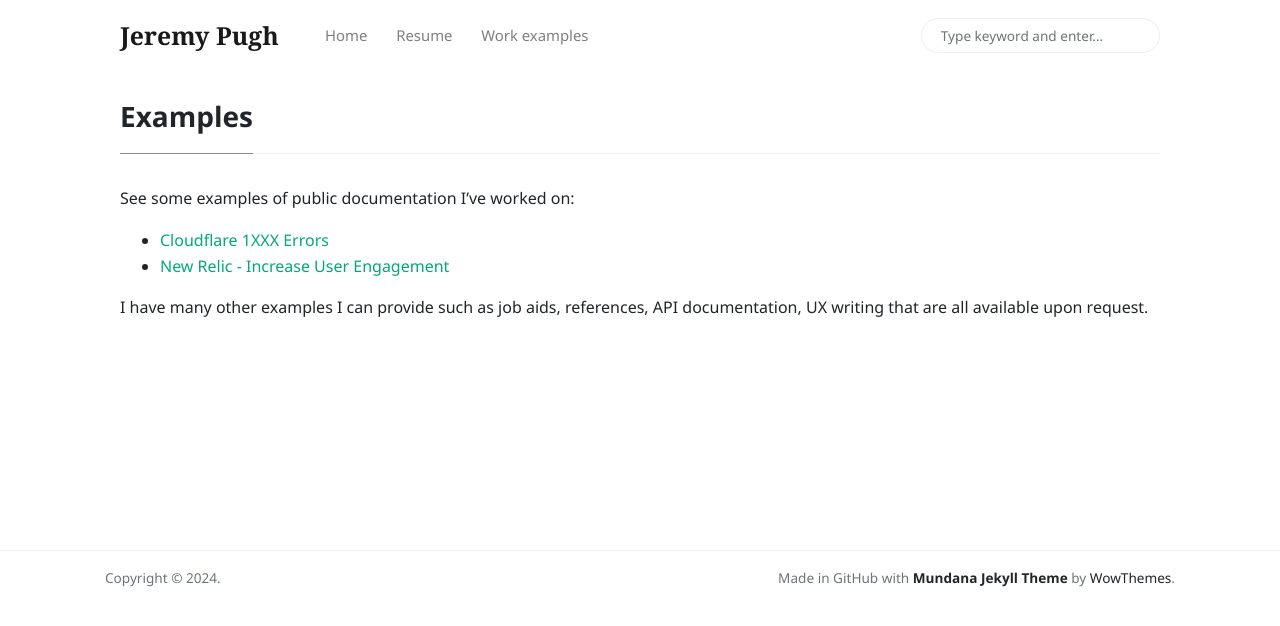
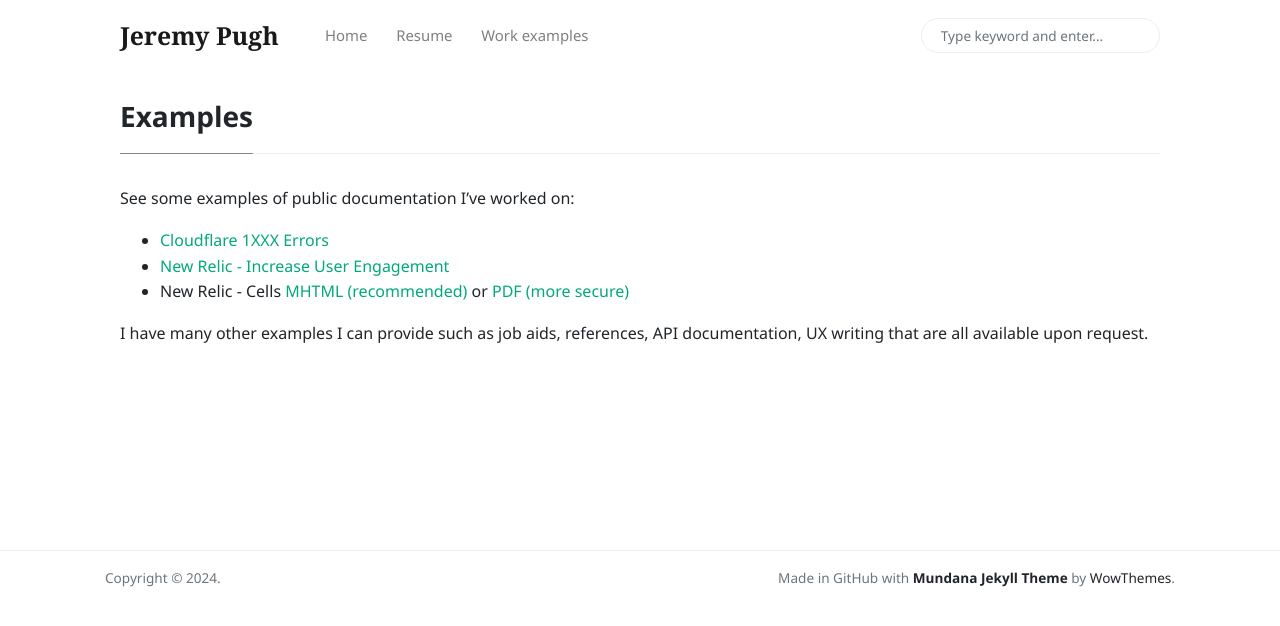
Before and after one commit to stumblefiend/jeremy.pugh, a Jekyll site: the page built from _pages/examples.md, in a window 1280 px wide. Shown: the top 626 px of the page. Built offline with Jekyll 4.4.1, drawn with Linux system fonts in a browser that asks for light colours; nearby versions of some CDN libraries.

Commit message:
Update examples.md
add new relic cells example

```diff
--- a/_pages/examples.md
+++ b/_pages/examples.md
@@ -7,5 +7,6 @@ See some examples of public documentation I've worked on:
 
 - [Cloudflare 1XXX Errors](https://developers.cloudflare.com/support/troubleshooting/cloudflare-errors/troubleshooting-cloudflare-1xxx-errors/)
 - [New Relic - Increase User Engagement](https://docs.newrelic.com/docs/website-performance-monitoring/increase-user-engagement/)
+- New Relic - Cells [MHTML (recommended)](/assets/docs/cells-new-relic.mhtml) or [PDF (more secure)](/assets/docs/cells-new-relic.pdf)
 
 I have many other examples I can provide such as job aids, references, API documentation, UX writing that are all available upon request.
```
